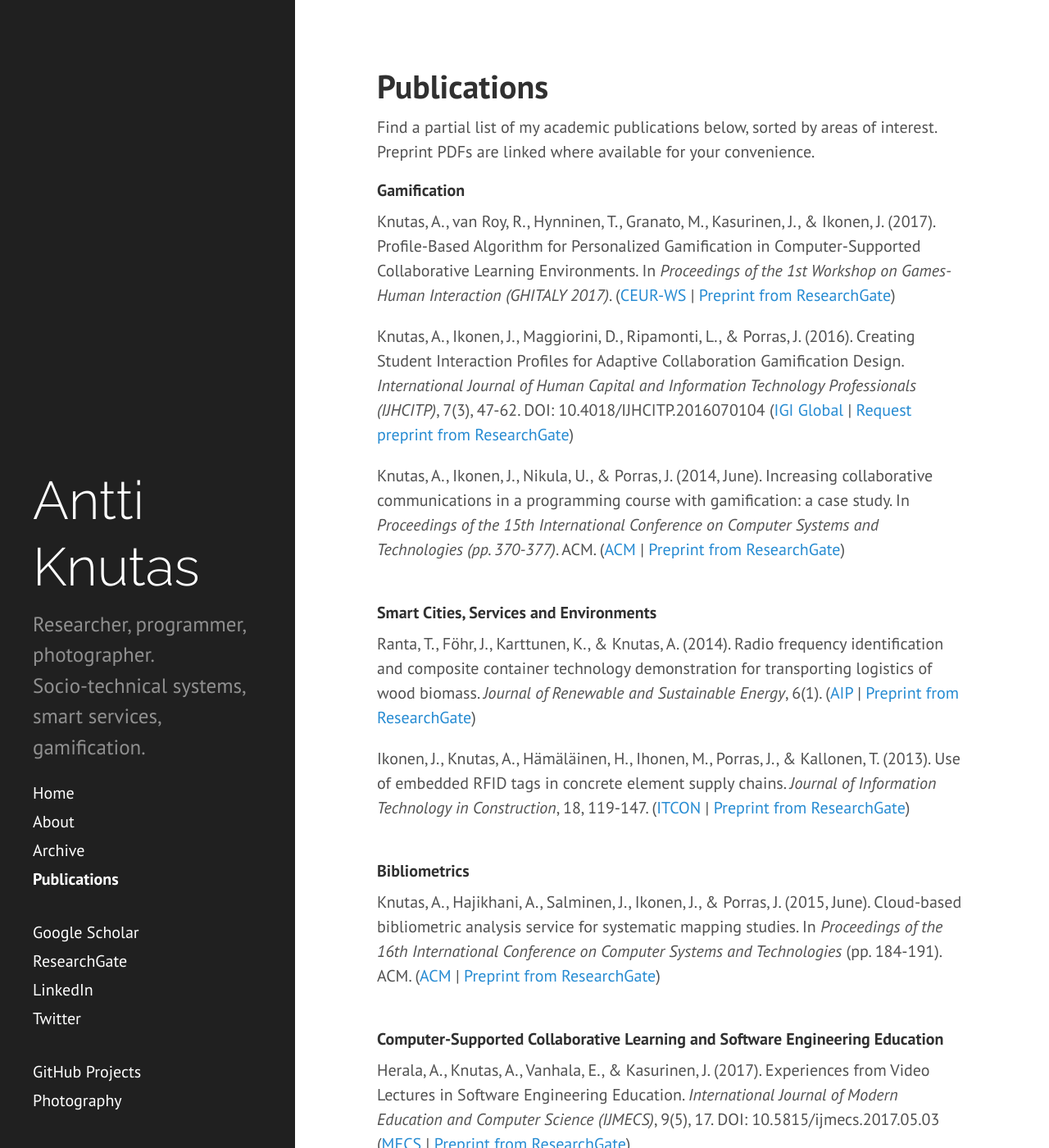
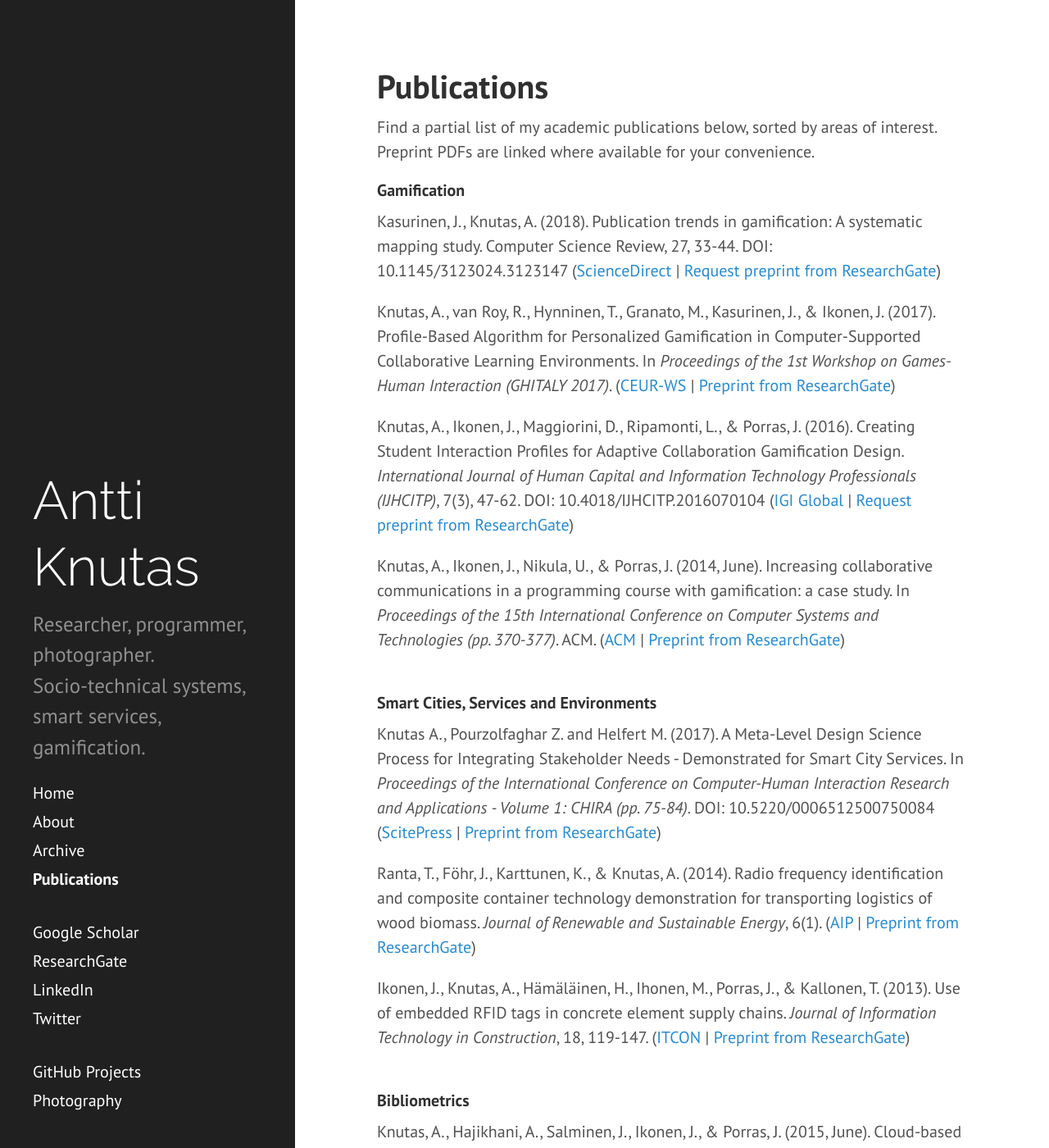
Before and after one commit to aknutas/aknutas.github.io, a Jekyll site: the page built from publications.md, in a window 1280 px wide and 1400 px high. Shown: the whole window at 82% size. Built offline with Jekyll 4.4.1, drawn with Linux system fonts in a browser that asks for light colours.

Commit message:
New post, new publications

```diff
--- a/publications.md
+++ b/publications.md
@@ -6,7 +6,9 @@ title: Publications
 Find a partial list of my academic publications below, sorted by areas of interest. Preprint PDFs are linked where available for your convenience.
 
 #### Gamification
-Knutas, A., van Roy, R., Hynninen, T., Granato, M., Kasurinen, J., & Ikonen, J. (2017). Profile-Based Algorithm for Personalized Gamification in Computer-Supported Collaborative Learning Environments. In *Proceedings of the 1st Workshop on Games-Human Interaction (GHITALY 2017)*. ([CEUR-WS](http://ceur-ws.org/Vol-1956/GHItaly17_paper_07.pdf) | [Preprint from ResearchGate](https://www.researchgate.net/publication/320387170_Profile-Based_Algorithm_for_Personalized_Gamification_in_Computer-Supported_Collaborative_Learning_Environments))
+Kasurinen, J., Knutas, A. (2018). Publication trends in gamification: A systematic mapping study. Computer Science Review, 27, 33-44. DOI: 10.1145/3123024.3123147 ([ScienceDirect](https://www.sciencedirect.com/science/article/pii/S1574013716301769) | [Request preprint from ResearchGate](https://www.researchgate.net/publication/321626181_Publication_trends_in_gamification_A_systematic_mapping_study))
+
+Knutas, A., van Roy, R., Hynninen, T., Granato, M., Kasurinen, J., & Ikonen, J. (2017). Profile-Based Algorithm for Personalized Gamification in Computer-Supported Collaborative Learning Environments. In *Proceedings of the 1st Workshop on Games-Human Interaction (GHITALY 2017)*. ([CEUR-WS](http://ceur-ws.org/Vol-1956/GHItaly17_paper_07.pdf) \| [Preprint from ResearchGate](https://www.researchgate.net/publication/320387170_Profile-Based_Algorithm_for_Personalized_Gamification_in_Computer-Supported_Collaborative_Learning_Environments))
 
 Knutas, A., Ikonen, J., Maggiorini, D., Ripamonti, L., & Porras, J. (2016). Creating Student Interaction Profiles for Adaptive Collaboration Gamification Design. *International Journal of Human Capital and Information Technology Professionals (IJHCITP)*, 7(3), 47-62. DOI: 10.4018/IJHCITP.2016070104
 ([IGI Global](http://www.igi-global.com/article/creating-student-interaction-profiles-for-adaptive-collaboration-gamification-design/160726) | [Request preprint from ResearchGate](https://www.researchgate.net/publication/305628490_Creating_Student_Interaction_Profiles_for_Adaptive_Collaboration_Gamification_Design))
@@ -17,6 +19,8 @@ Knutas, A., Ikonen, J., Nikula, U., & Porras, J. (2014, June). Increasing collab
 <br/>
 
 #### Smart Cities, Services and Environments
+Knutas A., Pourzolfaghar Z. and Helfert M. (2017). A Meta-Level Design Science Process for Integrating Stakeholder Needs - Demonstrated for Smart City Services. In *Proceedings of the International Conference on Computer-Human Interaction Research and Applications - Volume 1: CHIRA (pp. 75-84)*. DOI: 10.5220/0006512500750084 ([ScitePress](https://doi.org/10.5220/0006512500750084) | [Preprint from ResearchGate](https://www.researchgate.net/publication/320934162_A_Meta-Level_Design_Science_Process_for_Integrating_Stakeholder_Needs_-_Demonstrated_for_Smart_City_Services))
+
 Ranta, T., Föhr, J., Karttunen, K., & Knutas, A. (2014). Radio frequency identification and composite container technology demonstration for transporting logistics of wood biomass. *Journal of Renewable and Sustainable Energy*, 6(1).
 ([AIP](http://dx.doi.org/10.1063/1.4862786) | [Preprint from ResearchGate](https://www.researchgate.net/profile/Kalle_Karttunen2/publication/263007196_Radio_frequency_identification_and_composite_container_technology_demonstration_for_transporting_logistics_of_wood_biomass/links/53f70cd40cf22be01c452f93.pdf))
 
```
Also changed, not shown: _posts/2017-12-11-gamification-sms.md (added, +29 -0 lines), assets/img/2017-12-11-lda.jpg (added).
